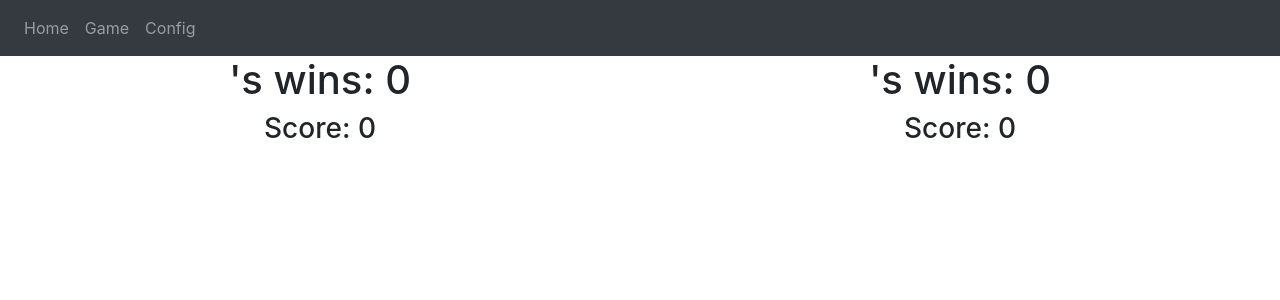
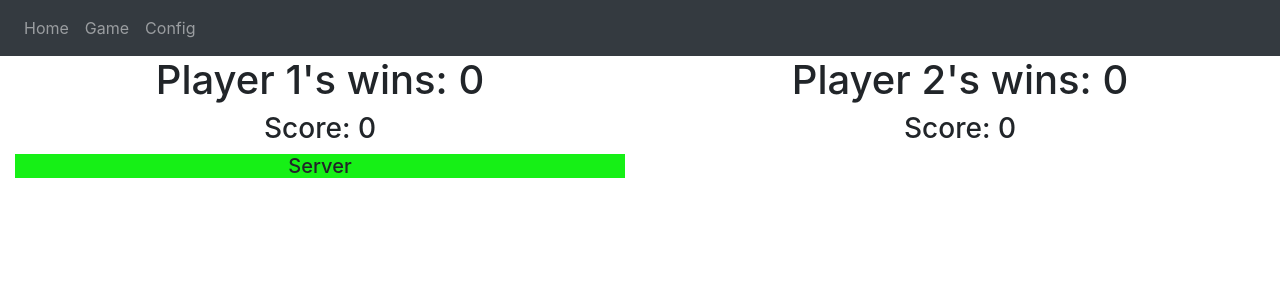
Before and after one commit to jacobhillock/PingPongV2FrontEnd, a React (Create React App) app: page /game in a window 1280 px wide. Shown: the top 300 px of the page. Built offline with nearby package versions, Linux system fonts and the light colour scheme; the HTML template or start-up script is replaced by a standard one.

Commit message:
Add winner handling, make work with player array

```diff
--- a/src/components/Game.js
+++ b/src/components/Game.js
@@ -12,6 +12,7 @@ export default class Game extends Component {
     }
 
     this.keydown = this.handleKeyPress.bind(this)
+    this.setWinner = this.setWinner.bind(this)
   }
   componentDidMount(){
     window.addEventListener('keydown', this.keydown)
@@ -31,46 +32,78 @@ export default class Game extends Component {
     if (event.keyCode === 38 || event.keyCode === 187) {
       const score = this.props.score
       score[this.state.number]++
-      const server = Math.floor((score[0] + score[1])/2)%2
-      this.props.onPointChange(score, server)
+      this.props.onPointChange(score)
       this.setState({
-        number: null
+        number: null,
       })
     } else if (event.keyCode === 40 || event.keyCode === 189) {
       const score = this.props.score
       score[this.state.number]--
-      const server = Math.floor((score[0] + score[1])/2)%2
-      this.props.onPointChange(score, server)
+      this.props.onPointChange(score)
       this.setState({
         number: null,
       })
     }
   }
+  setWinner(winner){
+    var wins = this.props.wins
+    wins[winner]++
+    this.props.onWinner(wins)
+    this.setState({
+      number: null,
+    })
+  }
+  renderBarWinner(){
+    if (((this.props.score[0] < 11) && (this.props.score[0] < 11)) || (Math.abs(this.props.score[0] - this.props.score[1]) < 2)){
+      const serveBar = <div style={{background: '#16f016'}}><h5>Server</h5></div>
+      const serverStatus = [
+        (this.props.server === 0 ? serveBar : <></>),
+        (this.props.server === 1 ? serveBar : <></>)
+      ]
+      return (
+        <>
+          <Col align="center">
+            {serverStatus[0]}
+          </Col>
+          <Col align="center">
+            {serverStatus[1]}
+          </Col>
+        </>
+      )
+    } else {
+      const plWinner = (this.props.score[0] > this.props.score[1]) ? 0 : 1
+      const winner = (
+        <button onClick={() => (this.setWinner(plWinner))}>
+          <Col>
+            <h2>
+              {this.props.players[plWinner]} is the Winner!!!
+            </h2>
+          </Col>
+        </button>
+      )
+      return (
+        <Col align="center">
+          {winner}
+        </Col>
+      )
+    }
+  }
   render(){
-    const serveBar = <div style={{background: '#16f016'}}><h5>Server</h5></div>
-    const serveStatus = [
-      (this.props.currentServer === 0 ? serveBar : <></>),
-      (this.props.currentServer === 1 ? serveBar : <></>)
-    ]
+    const bar = this.renderBarWinner()
     return (
       <Container fluid>
         <Row>
           <Col align="center">
-            <h1>{this.props.player1}'s wins: {this.props.wins[0]}</h1>
+            <h1>{this.props.players[0]}'s wins: {this.props.wins[0]}</h1>
             <h3>Score: {this.props.score[0]}</h3>
           </Col>
           <Col align="center">
-            <h1>{this.props.player2}'s wins: {this.props.wins[1]}</h1>
+            <h1>{this.props.players[1]}'s wins: {this.props.wins[1]}</h1>
             <h3>Score: {this.props.score[1]}</h3>
           </Col>
         </Row>
         <Row>
-          <Col align="center">
-            {serveStatus[0]}
-          </Col>
-          <Col align="center">
-          {serveStatus[1]}
-          </Col>
+          {bar}
         </Row>
       </Container>
     )
```
